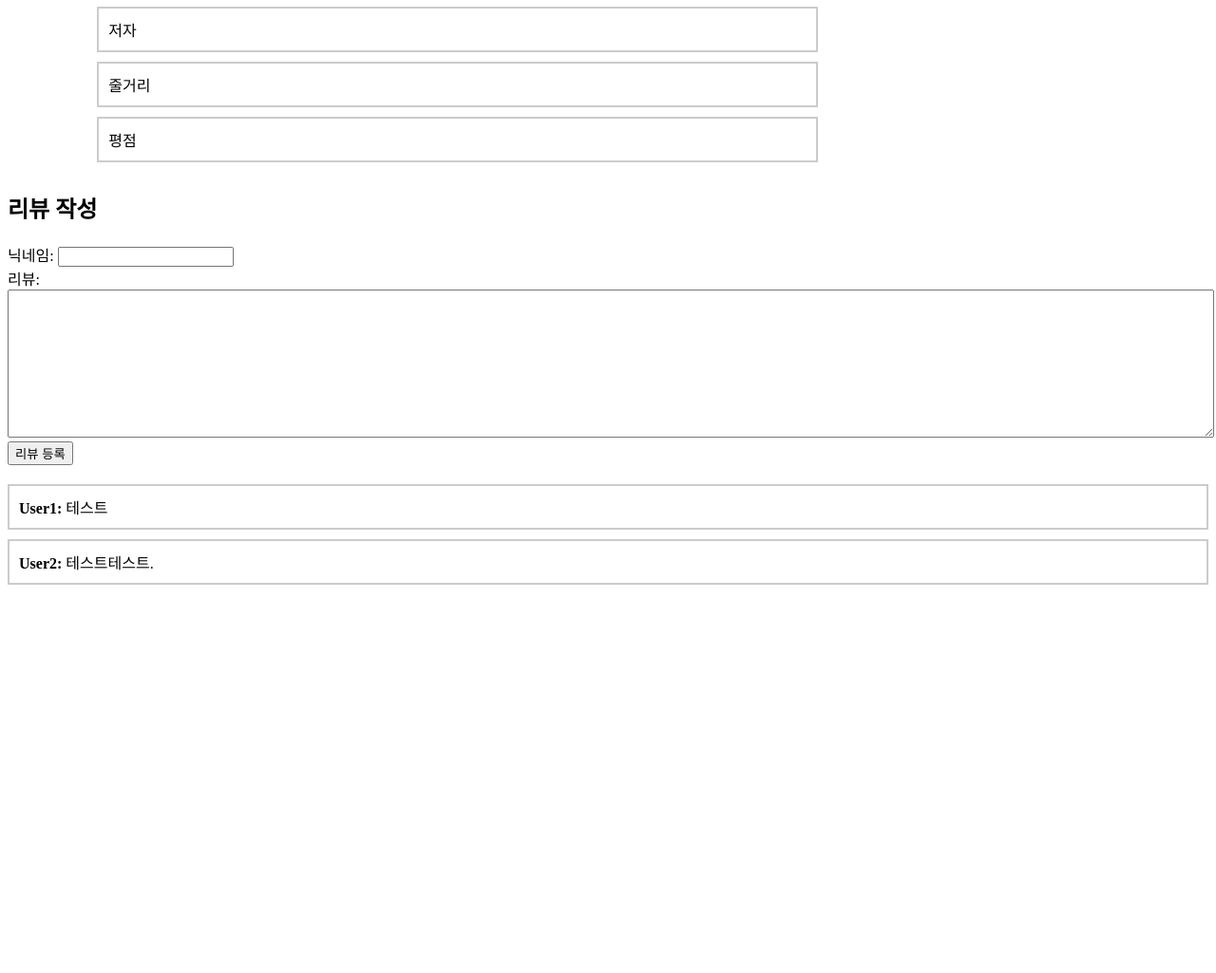
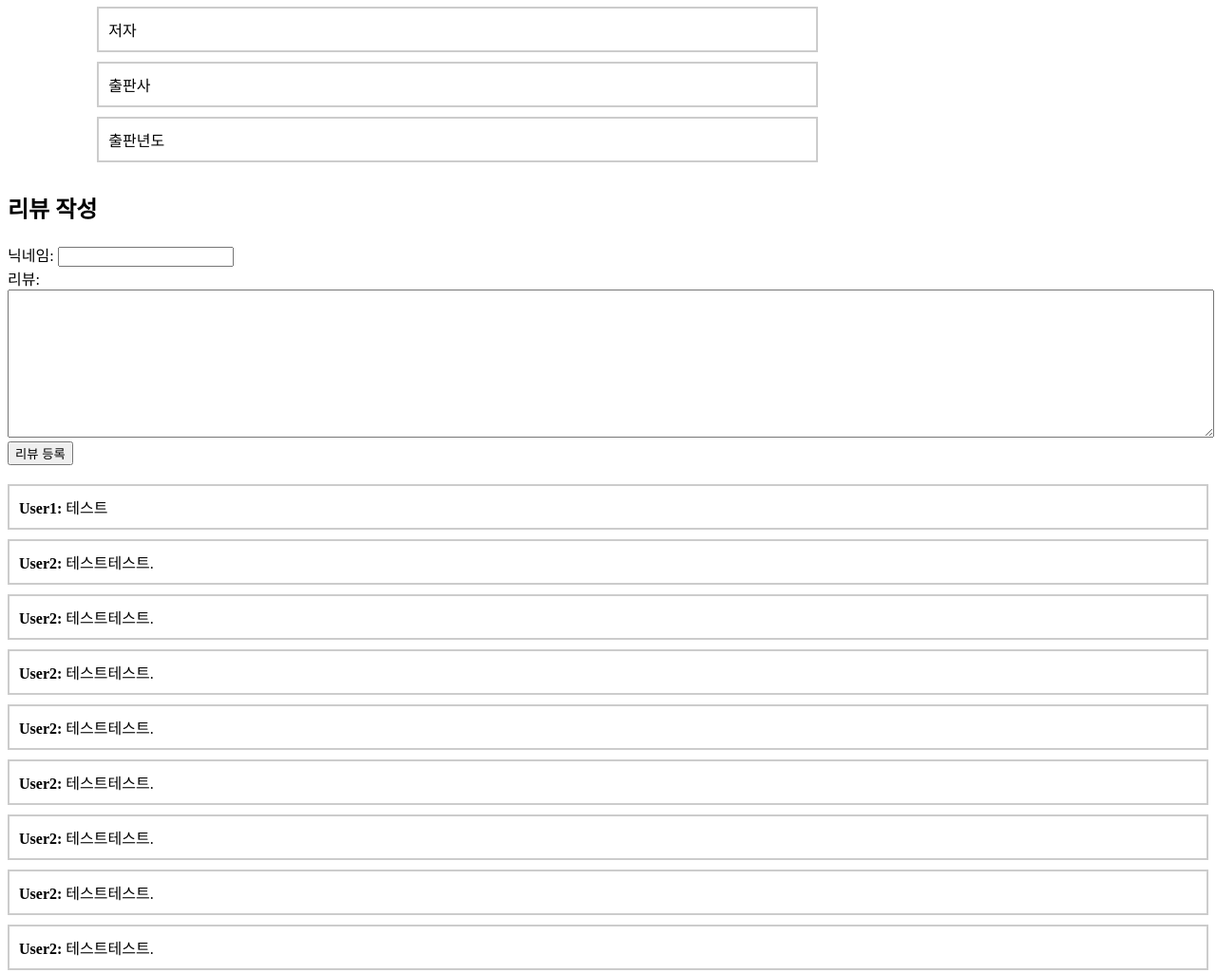
Before and after one commit to songyuheon98/mini_project, a plain HTML site: page templates/review.html in a window 1280 px wide. Shown: the part 206-1231 px from the top of the page at 95% size. Before the commit the page ends 832 px from the top, so only its background shows below. Drawn offline with Linux system fonts and the light colour scheme.

Commit message:
for_pullReq

```diff
--- a/templates/review.html
+++ b/templates/review.html
@@ -44,7 +44,14 @@
         const exampleReviews = [
             { username: "User1", review: "테스트" },
             { username: "User2", review: "테스트테스트." },
-
+            { username: "User2", review: "테스트테스트." },
+            { username: "User2", review: "테스트테스트." },
+            { username: "User2", review: "테스트테스트." },
+            { username: "User2", review: "테스트테스트." },
+            { username: "User2", review: "테스트테스트." },
+            { username: "User2", review: "테스트테스트." },
+            { username: "User2", review: "테스트테스트." },
+            { username: "User2", review: "테스트테스트." },
         ];
 
 
@@ -76,8 +83,8 @@
             <div id="book-info">
                 <p id="book-title" class="box">책 제목</p>
                 <p id="author" class="box">저자</p>
-                <p id="summary" class="box">줄거리</p>
-                <p id="rate" class="box">평점</p>
+                <p id="summary" class="box">출판사</p>
+                <p id="rate" class="box">출판년도</p>
             </div>
         </div>
     </div>
```
